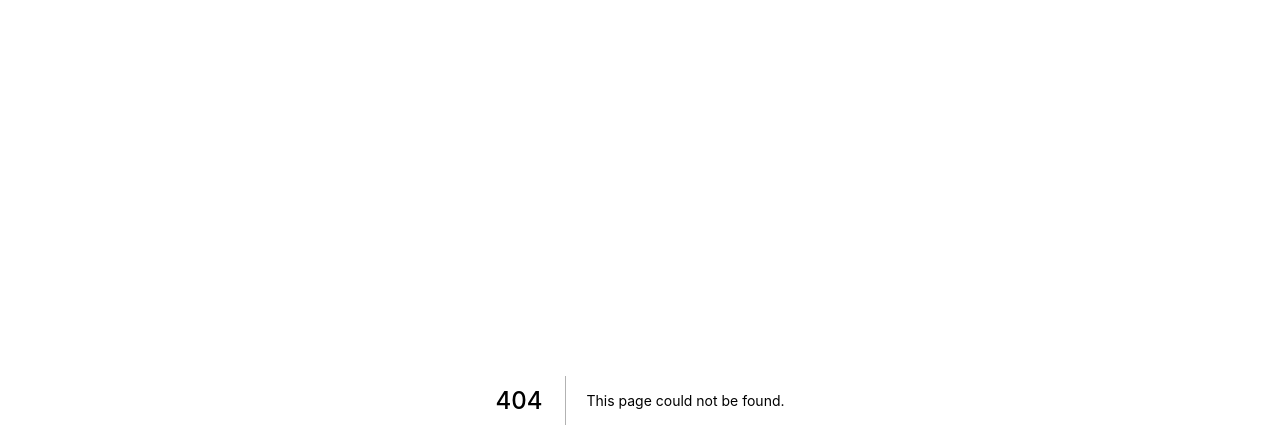
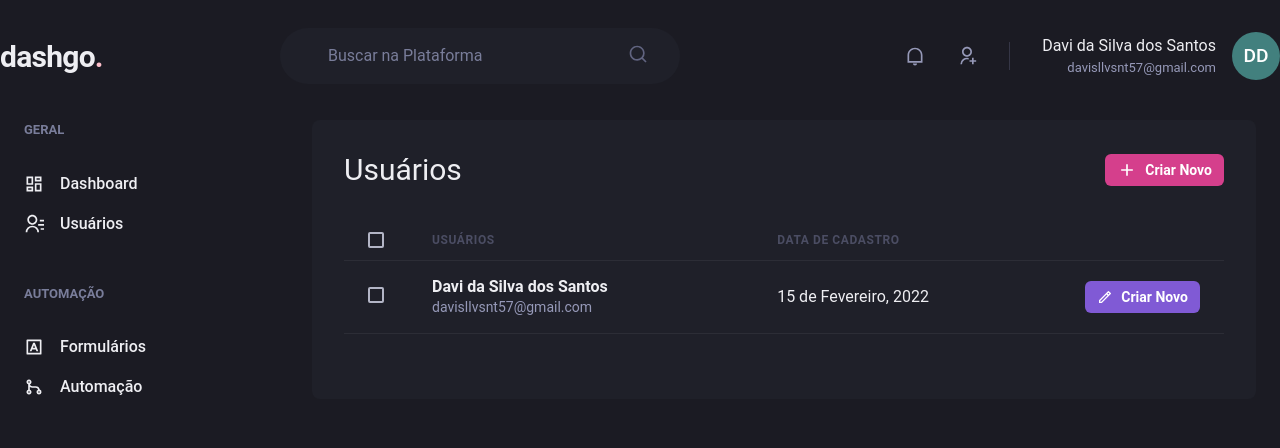
Before and after one commit to davisllv/Ignite, a Next.js app: page /users in a window 1280 px wide. Before the commit this address had no page. Shown: the top 448 px of the page. Built offline with nearby package versions, Linux system fonts and the light colour scheme.

Commit message:
create the user page

```diff
--- /dev/null
+++ b/src/pages/users/index.tsx
@@ -0,0 +1,87 @@
+import {
+  Box,
+  Button,
+  Checkbox,
+  Flex,
+  Heading,
+  Icon,
+  Table,
+  Tbody,
+  Td,
+  Text,
+  Th,
+  Thead,
+  Tr,
+} from "@chakra-ui/react";
+import { Header } from "../../Components/Header";
+import { Sidebar } from "../../Components/Siderbar";
+import { RiAddLine, RiPencilLine } from "react-icons/ri";
+
+export default function UserList() {
+  return (
+    <Box>
+      <Header />
+
+      <Flex w="100%" my="6" maxWidth={1480} mx="auto" px="6">
+        <Sidebar />
+
+        <Box flex="1" borderRadius={8} bg="gray.800" p="8">
+          <Flex mb="8" justifyContent={"space-between"} align="center">
+            <Heading size="lg" fontWeight="normal">
+              Usuários
+            </Heading>
+            <Button
+              as="a"
+              size="sm"
+              fontSize="sm"
+              colorScheme="pink"
+              leftIcon={<Icon as={RiAddLine} fontSize="20" />}
+            >
+              Criar Novo
+            </Button>
+          </Flex>
+
+          <Table colorScheme="whiteAlpha">
+            <Thead>
+              <Tr>
+                <Th px="6" color="gray.300" width="8">
+                  <Checkbox colorScheme="pink" />
+                </Th>
+                <Th>Usuários</Th>
+                <Th>Data de Cadastro</Th>
+                <Th width="2"></Th>
+              </Tr>
+            </Thead>
+            <Tbody>
+              <Tr px="6">
+                <Td>
+                  <Checkbox colorScheme="pink" />
+                </Td>
+                <Td>
+                  <Box>
+                    <Text fontWeight="bold">Davi da Silva dos Santos</Text>
+                    <Text fontSize="sm" color="gray.300">
+                      davisllvsnt57@gmail.com
+                    </Text>
+                  </Box>
+                </Td>
+                <Td>15 de Fevereiro, 2022</Td>
+                <Td>
+                  <Button
+                    as="a"
+                    size="sm"
+                    fontSize="sm"
+                    colorScheme="purple"
+                    leftIcon={<Icon as={RiPencilLine} fontSize="16" />}
+                  >
+                    Criar Novo
+                  </Button>
+                </Td>
+              </Tr>
+            </Tbody>
+          </Table>
+        </Box>
+      </Flex>
+    </Box>
+  );
+}
```
